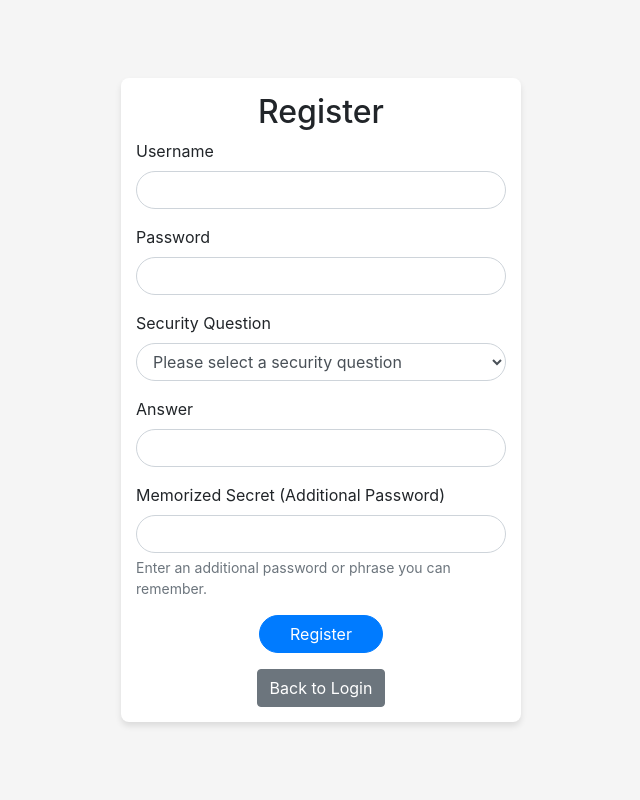
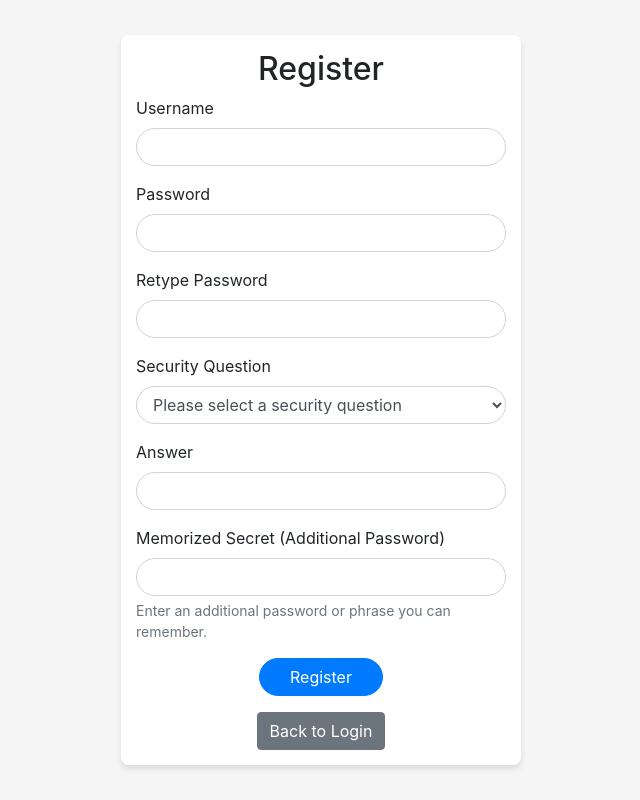
Before and after one commit to LuZhoudao/E2EE-CHAT-APPLICATION, a Flask app: page /register in a window 1280 px wide. Shown: the whole page, without its empty margins (319-959 px from the left). Run offline with Flask 3, Linux system fonts and the light colour scheme; some libraries are stand-ins or nearby versions.

Commit message:
Add files via upload

```diff
--- a/comp3334-project-files/chat/webapp/templates/register.html
+++ b/comp3334-project-files/chat/webapp/templates/register.html
@@ -30,6 +30,10 @@
             <div class="form-group">
                 <label for="password">Password</label>
                 <input type="password" class="form-control" id="password" name="password" required>
+            </div>
+            <div class="form-group">
+                <label for="retyped_password">Retype Password</label>
+                <input type="password" class="form-control" id="retyped_password" name="retyped_password" required>
             </div>
 
             <!-- Security Questions -->
```
